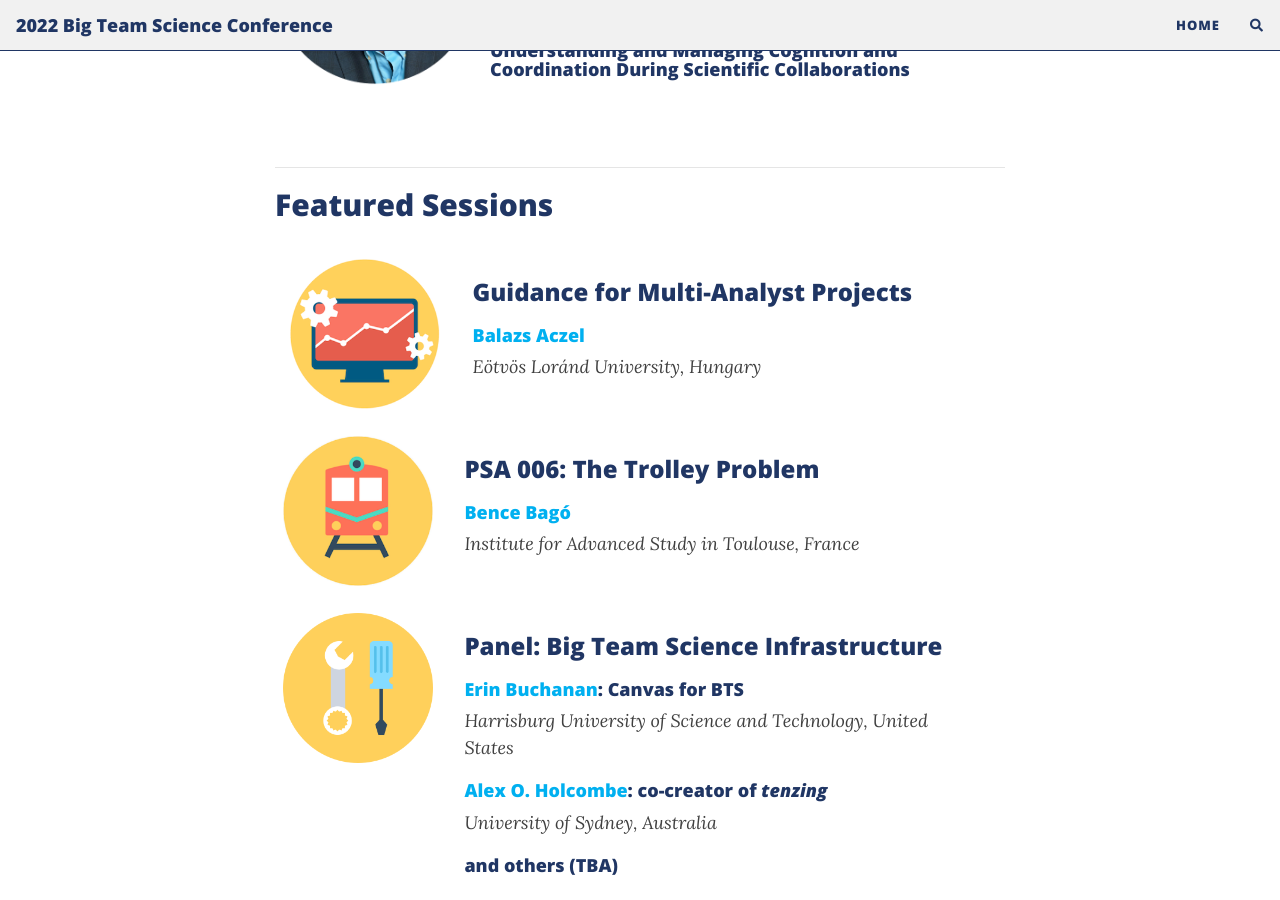
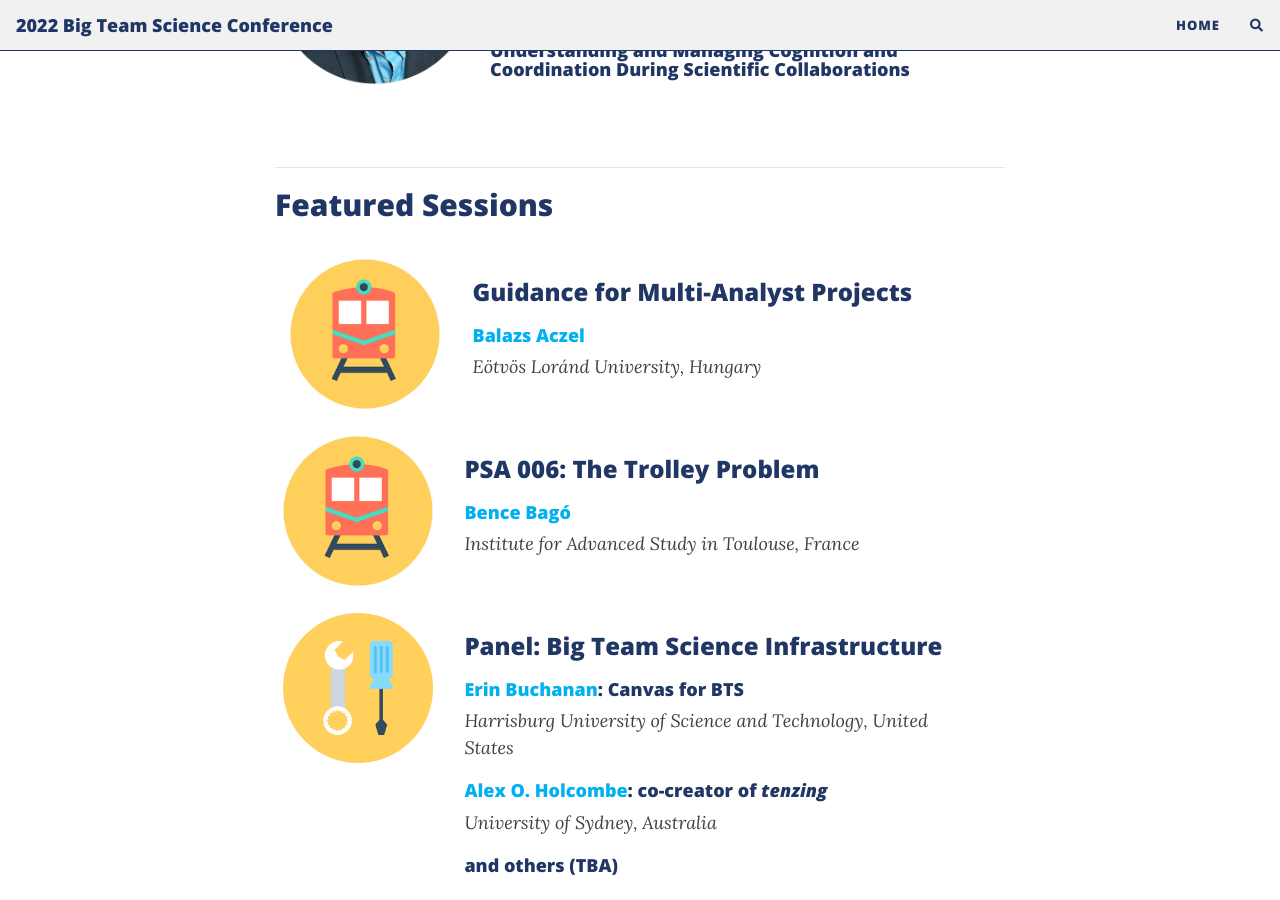
Before and after one commit to bigteamscienceconference/bigteamscienceconference.github.io, a Jekyll site: the page built from program.md, in a window 1280 px wide and 900 px high, scrolled down 883 px. Built offline with Jekyll 4.4.1, drawn with Linux system fonts in a browser that asks for light colours; nearby versions of some CDN libraries; comment, search, counter and statistics services are not loaded.

Commit message:
test img switch

```diff
--- a/program.md
+++ b/program.md
@@ -39,7 +39,7 @@ title: program
     </div>
     <div class="row justify-content-around">
       <div class="col-sm-3">
-        <a href="https://www.nature.com/articles/d41586-022-01332-8"><img src="/assets/img/analysis.png" alt="analysis" width="150" height="150" align="left"></a>
+        <a href="https://www.nature.com/articles/d41586-022-01332-8"><img src="/assets/img/trolley.png" alt="analysis" width="150" height="150" align="left"></a>
       </div>
       <div class="col-sm-9">
         <h3>Guidance for Multi-Analyst Projects</h3>
```
